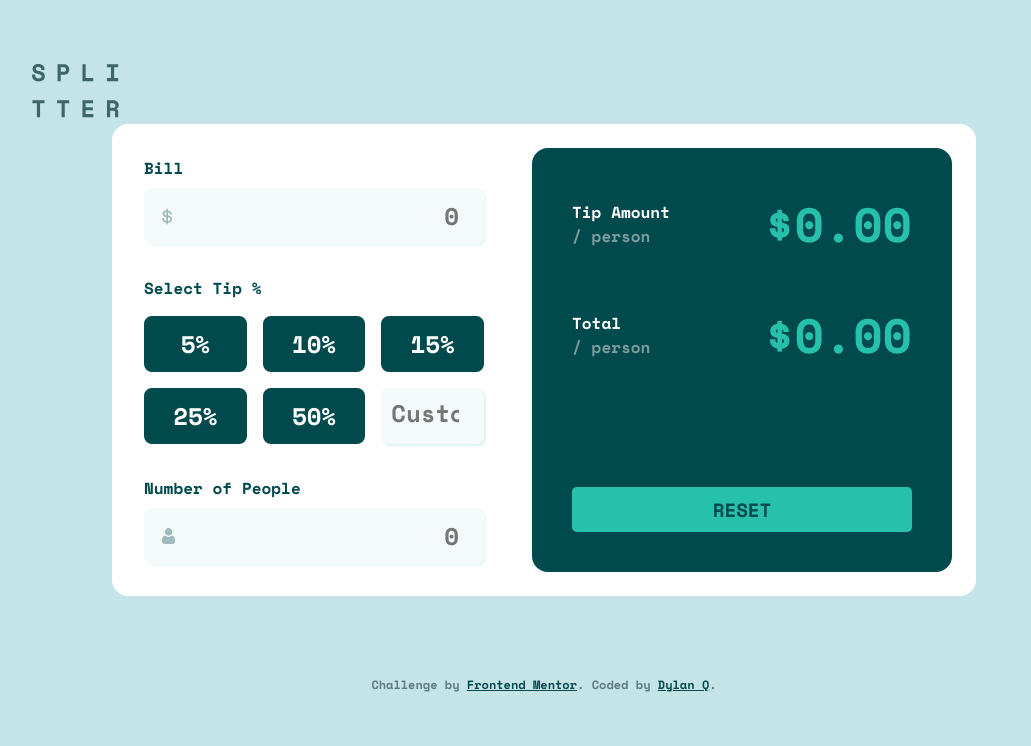
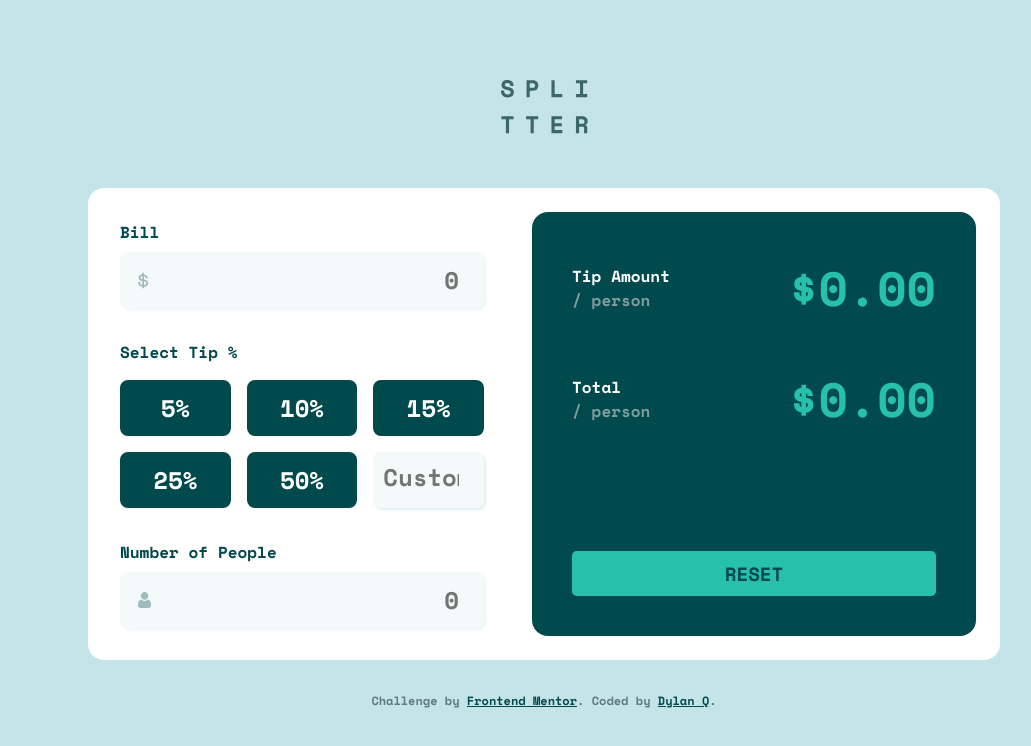
Before and after one commit to dquinn089/frontend-mentor-tip-calculator-app, a plain HTML site: page index.html in a window 1280 px wide. Shown: the whole page, without its empty margins (96-1127 px from the left). Drawn offline with nearby package versions, Linux system fonts and the light colour scheme.

Commit message:
Final Final Update.

```diff
--- a/styles.css
+++ b/styles.css
@@ -27,7 +27,7 @@ body {
     font-weight: 700;
 }
 
-picture {
+header {
     padding: 2rem;
     align-self: center;
 }
@@ -309,7 +309,7 @@ tip-options-list li:nth-child(2) { grid-area: tip2; }
         padding: 2rem;
     }
 
-    picture {
+    header {
         padding: 2rem;
     }
 
@@ -318,11 +318,11 @@ tip-options-list li:nth-child(2) { grid-area: tip2; }
 @media screen and (min-width: 815px) {
 
     body {
-        padding: 4rem;
+        padding: 3rem;
     }
 
-    picture {
-        padding: 4rem;
+    header {
+        padding: 2rem;
     }
 
     main {
@@ -362,16 +362,20 @@ tip-options-list li:nth-child(2) { grid-area: tip2; }
         display: flex;
         gap: 2rem;
     }
+
+    .attribution {
+        margin-top: 2rem;
+    }
 }
 
 @media screen and (min-width: 1025px) {
 
     body {
-        padding: 4rem;
+        padding: 2rem;
     }
 
-    picture {
-        padding: 4rem;
+    header {
+        padding: 3rem;
     }
 
     main {
@@ -414,4 +418,5 @@ tip-options-list li:nth-child(2) { grid-area: tip2; }
     .result-section span {
         font-size: 3rem;
     }
+
 }
```
